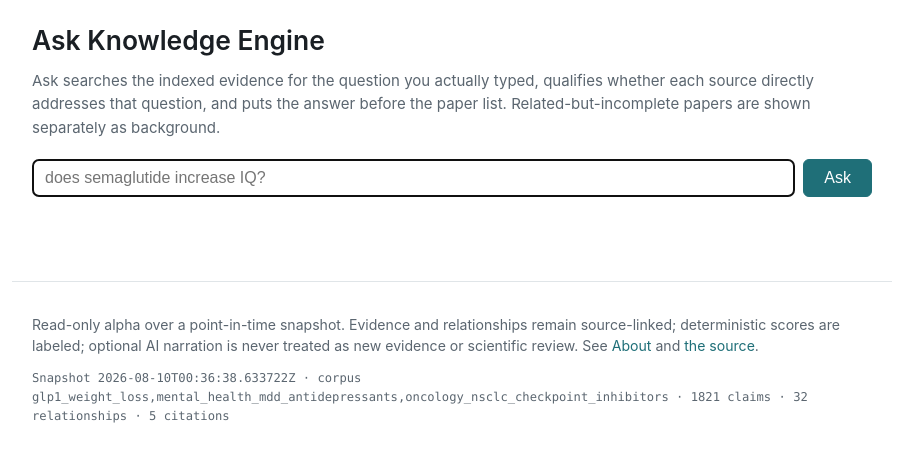
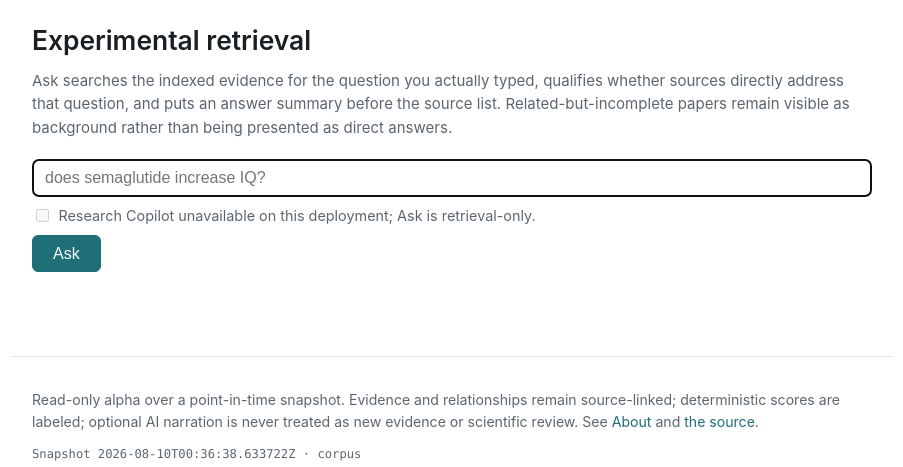
Before and after one commit to jweter/knowledge-engine-web, a FastAPI app: page /ask in a window 1280 px wide. Shown: the part 59-526 px from the top of the page, without its empty margins (188-1091 px from the left). Run offline with FastAPI, Linux system fonts and the light colour scheme; parts of the project's set-up code (start-up, migrations or seed data) failed here and were passed over; some libraries are stand-ins or nearby versions.

Commit message:
Preserve Ask contracts while adding answer-first presentation

```diff
--- a/knowledge_engine_web/templates/ask.html
+++ b/knowledge_engine_web/templates/ask.html
@@ -1,11 +1,12 @@
 {% extends "base.html" %}
 {% block title %}Knowledge Engine -- Ask{% endblock %}
 {% block content %}
-<h1>Ask Knowledge Engine</h1>
+<h1>Experimental retrieval</h1>
 <p class="disclaimer">
-  Ask searches the indexed evidence for the question you actually typed, qualifies
-  whether each source directly addresses that question, and puts the answer before
-  the paper list. Related-but-incomplete papers are shown separately as background.
+  Ask searches the indexed evidence for the question you actually typed, qualifies whether
+  sources directly address that question, and puts an answer summary before the source list.
+  Related-but-incomplete papers remain visible as background rather than being presented as
+  direct answers.
 </p>
 
 <form method="get" action="/ask" class="ask-form" id="ask-form">
@@ -21,12 +22,18 @@
   {% if synthesis_available %}
   <label class="ask-synthesize-toggle">
     <input type="checkbox" name="synthesize" value="1" {% if synthesize_requested %}checked{% endif %} />
-    Also run Research Copilot
+    Also run Research Copilot (local model, durable session, real inference)
+  </label>
+  {% else %}
+  <label class="ask-synthesize-toggle is-unavailable">
+    <input type="checkbox" disabled aria-disabled="true" />
+    Research Copilot unavailable on this deployment; Ask is retrieval-only.
   </label>
   {% endif %}
   <button type="submit" id="ask-submit">Ask</button>
   <p class="ask-running-status" id="ask-running-status" role="status" aria-live="polite" hidden>
-    Research Copilot is running. Retrieval and verification may take a few minutes.
+    Research Copilot is running. Retrieval, synthesis, and verification may take a few minutes.
+    Deterministic retrieval will remain available if it cannot complete.
   </p>
 </form>
 
@@ -36,66 +43,160 @@
 
 {% if results is not none %}
 {% set direct_results = results | selectattr('paper.direct_match') | list %}
-{% set background_results = results | rejectattr('paper.direct_match') | list %}
-
 <section class="ask-result-card ask-synthesis">
   <p class="trust-label">Question</p>
   <h2>{{ question }}</h2>
-
+  <h3>Answer</h3>
   {% if synthesize_requested and copilot_result and copilot_result.narrative_releaseable %}
-    <p class="trust-label reviewed">AI-generated, verification passed</p>
-    <h3>Answer</h3>
   <p>{{ copilot_result.narrative }}</p>
   {% elif direct_results %}
   {% set best = direct_results[0] %}
-    <p class="trust-label computed">Directly aligned indexed evidence</p>
-    <h3>Answer</h3>
   {% if best.evidence_entries and best.evidence_entries[0].evidence.claim_text %}
   <p>{{ best.evidence_entries[0].evidence.claim_text }}</p>
-      <p class="disclaimer">
-        This response is the stored source-linked claim from the best directly aligned
-        evidence record, not a newly invented scientific conclusion.
-      </p>
+  <p class="disclaimer">Stored source-linked claim from the best directly aligned evidence record.</p>
   {% else %}
   <p>
-        Knowledge Engine found a source that directly addresses this question, but this
-        deployment does not have a stored source-linked claim available to state a more
-        specific answer safely. See the supporting source below.
+    Knowledge Engine found a source that directly addresses this question, but no stored
+    source-linked claim is available for a more specific answer. See the source below.
   </p>
   {% endif %}
   {% else %}
-    <p class="trust-label">No direct indexed evidence</p>
-    <h3>Answer</h3>
-    <p>
-      I could not find evidence in the indexed corpus that directly answers
-      &ldquo;{{ question }}&rdquo;.
-    </p>
+  <p>I could not find evidence in the indexed corpus that directly answers &ldquo;{{ question }}&rdquo;.</p>
   <p class="disclaimer">
-      Papers that only share the broad topic are not treated as answers. If related
-      papers were found, they are separated below as background rather than presented
-      as evidence for the requested outcome.
+    Papers that only share the broad topic are not treated as answers. They are labelled
+    background below.
   </p>
   {% endif %}
+</section>
 
+{% if synthesize_requested %}
+<section class="ask-result-card ask-synthesis">
+  <p class="trust-label reviewed">AI-generated, not reviewed</p>
+  <h3>Research Copilot result</h3>
+  <p class="disclaimer">
+    Local-model narration over a durable retrieval session, followed by deterministic citation
+    and qualifier checks. This is not a scientific judgment or new evidence.
+  </p>
   {% if copilot_error %}
   <p class="empty-state">{{ copilot_error }}</p>
   {% endif %}
+  {% if copilot_result %}
+  {% set failed_steps = copilot_result.workflow.steps | rejectattr('succeeded') | list %}
+  <p>
+    <strong>Session:</strong> <code>{{ copilot_result.session_id }}</code><br />
+    <strong>Workflow:</strong> {% if failed_steps %}{{ failed_steps | length }} step(s) failed{% else %}completed{% endif %}<br />
+    <strong>Close gate:</strong> {{ copilot_result.close_result.status.value }}<br />
+    <strong>Verification:</strong>
+    {% if copilot_result.verification is none %}not run
+    {% elif copilot_result.verification.is_clean %}passed
+    {% else %}flagged for review{% endif %}
+  </p>
+  {% if copilot_result.verification and not copilot_result.verification.is_clean %}
+  <div class="trust-warning is-critical" role="alert">
+    <strong>Verification findings:</strong>
+    <ul>
+      {% if copilot_result.verification.hallucinated_citations %}
+      <li>
+        Cited but not found in this session's retrieved evidence:
+        {% for evidence_record_id in copilot_result.verification.hallucinated_citations %}<code>{{ evidence_record_id }}</code>{% if not loop.last %}, {% endif %}{% endfor %}
+      </li>
+      {% endif %}
+      {% if copilot_result.verification.ungrounded_numbers %}
+      <li>
+        Numbers stated in the narrative but not found in cited evidence:
+        {% for number in copilot_result.verification.ungrounded_numbers %}<code>{{ number }}</code>{% if not loop.last %}, {% endif %}{% endfor %}
+      </li>
+      {% endif %}
+      {% if copilot_result.verification.missed_qualifiers %}
+      <li>
+        Qualifying or contradicting evidence not cited:
+        {% for evidence_record_id in copilot_result.verification.missed_qualifiers %}<code>{{ evidence_record_id }}</code>{% if not loop.last %}, {% endif %}{% endfor %}
+      </li>
+      {% endif %}
+    </ul>
+  </div>
+  {% endif %}
+  {% if failed_steps %}
+  <p class="empty-state">
+    The durable session recorded an incomplete retrieval workflow. No narrative should be
+    treated as a complete answer.
+  </p>
+  {% endif %}
+  {% if copilot_result.close_result.validation and copilot_result.close_result.validation.unresolved_required_criteria %}
+  <p class="empty-state">
+    <strong>Unresolved close-gate criteria:</strong>
+    {% for criterion_id in copilot_result.close_result.validation.unresolved_required_criteria %}<code>{{ criterion_id }}</code>{% if not loop.last %}, {% endif %}{% endfor %}
+  </p>
+  {% endif %}
+  {% if copilot_result.synthesis_error %}
+  <p class="empty-state">The local model did not produce a narrative. The session recorded the failure.</p>
+  {% elif copilot_result.narrative_releaseable %}
+  <p>{{ copilot_result.narrative }}</p>
+  {% elif copilot_result.narrative %}
+  <p class="trust-warning is-critical" role="alert">
+    A draft narrative was recorded but is withheld because deterministic verification or the
+    Research ISA close gate did not pass.
+  </p>
+  {% else %}
+  <p class="empty-state">No evidence with a stated claim was retrieved to narrate.</p>
+  {% endif %}
+  {% if copilot_result.narrative_releaseable and copilot_result.session_report and copilot_result.session_report.sourced_claims %}
+  <h4>Resolved citations</h4>
+  <ul>
+    {% for claim in copilot_result.session_report.sourced_claims %}
+    <li>
+      <strong>{{ claim.evidence_record_id }}</strong> -- {{ claim.paper_citation }}
+      {% if claim.paper_doi %}(DOI: {{ claim.paper_doi }}){% endif %}
+    </li>
+    {% endfor %}
+  </ul>
+  {% endif %}
+  {% if copilot_result.trace and copilot_result.trace.events %}
+  <details class="discovery-method-details">
+    <summary>Research path (session trace)</summary>
+    <ol class="ask-trace-events">
+      {% for event in copilot_result.trace.events %}
+      <li>
+        <strong>{{ event.workflow_node }}</strong> --
+        {% if event.succeeded %}succeeded{% else %}FAILED{% endif %}
+        {% if event.model_name or event.tool_name %} via <code>{{ event.model_name or event.tool_name }}</code>{% endif %}
+        {% if event.duration_ms is not none %} ({{ event.duration_ms }}ms){% endif %}
+        {% if event.notes %}<br /><span class="disclaimer">{{ event.notes }}</span>{% endif %}
+      </li>
+      {% endfor %}
+    </ol>
+    <dl>
+      <dt>Total recorded duration</dt>
+      <dd>{% if copilot_result.trace.total_duration_ms is not none %}{{ copilot_result.trace.total_duration_ms }}ms (known-duration steps only){% else %}not recorded{% endif %}</dd>
+      <dt>Evidence records traced to this run</dt>
+      <dd>
+        {% if copilot_result.trace.evidence_record_ids %}{% for evidence_record_id in copilot_result.trace.evidence_record_ids %}<code>{{ evidence_record_id }}</code>{% if not loop.last %}, {% endif %}{% endfor %}{% else %}none recorded on any event{% endif %}
+      </dd>
+    </dl>
+  </details>
+  {% endif %}
+  {% elif not copilot_error %}
+  <p class="empty-state">No Research Copilot result was returned.</p>
+  {% endif %}
 </section>
+{% endif %}
 
-{% if direct_results %}
-<h2>Supporting evidence</h2>
+<h2>Results for &ldquo;{{ question }}&rdquo;</h2>
+{% if results %}
 <ol class="ask-results">
-  {% for item in direct_results %}
+  {% for item in results %}
   {% set paper = item.paper %}
   <li class="ask-result-card">
-    <p class="trust-label">Direct match</p>
+    <p class="trust-label">{% if paper.direct_match %}Direct match{% else %}Background only{% endif %}</p>
     <h3><a href="/papers/{{ paper.paper_id }}">{{ paper.title }}</a></h3>
     <p class="disclaimer">
       {% if paper.doi %}DOI: {{ paper.doi }}{% endif %}
       {% if paper.publication_year %} &middot; {{ paper.publication_year }}{% endif %}
-      &middot; question alignment {{ '%.0f' | format(paper.evidence_alignment_score * 100) }}%
     </p>
     <p class="ask-snippet">{{ paper.snippet }}</p>
+    {% if paper.evidence_alignment_score > 0 %}
+    <p class="disclaimer">Ranking signal: source-linked evidence text aligned with this question.</p>
+    {% endif %}
     {% if item.evidence_entries %}
     <div class="ask-evidence">
       {% for entry in item.evidence_entries %}
@@ -106,57 +207,32 @@
         <p><a href="/claims/{{ evidence.evidence_record_id }}"><strong>{{ evidence.evidence_record_id }}</strong></a></p>
         {% if evidence.claim_text %}<p>{{ evidence.claim_text }}</p>{% endif %}
         {% if intelligence %}
+        <p class="trust-label computed">Computed, deterministic</p>
         <div class="ask-evidence-metrics">
           <div><strong>{{ intelligence.quality.score }}/100</strong><span>Evidence Quality</span></div>
           <div>
             <strong>{% if intelligence.consensus.score is not none %}{{ intelligence.consensus.score }}/100{% else %}not yet assessable{% endif %}</strong>
-            <span>Evidence Consensus</span>
+            <span>Evidence Consensus{% if intelligence.consensus.score is not none %} ({{ intelligence.consensus.reliability }}){% endif %}</span>
           </div>
           <div>
             <strong>{% if intelligence.confidence.score is not none %}{{ intelligence.confidence.score }}/100{% else %}not yet assessable{% endif %}</strong>
-            <span>Claim Confidence</span>
+            <span>Claim Confidence{% if intelligence.confidence.score is not none %} ({{ intelligence.confidence.reliability }}){% endif %}</span>
           </div>
         </div>
         {% endif %}
       </div>
       {% endfor %}
     </div>
+    {% else %}
+    <p class="empty-state">No evidence record matched for this paper.</p>
     {% endif %}
   </li>
   {% endfor %}
 </ol>
-{% endif %}
-
-{% if background_results %}
-<details class="discovery-method-details">
-  <summary>Related background papers (not direct answers) &mdash; {{ background_results | length }}</summary>
-  <p class="disclaimer">
-    These sources matched part of the query but did not cover enough of the actual
-    question to be presented as supporting evidence.
-  </p>
-  <ol class="ask-results">
-    {% for item in background_results %}
-    {% set paper = item.paper %}
-    <li class="ask-result-card">
-      <p class="trust-label">Background only</p>
-      <h3><a href="/papers/{{ paper.paper_id }}">{{ paper.title }}</a></h3>
-      <p class="disclaimer">
-        {% if paper.doi %}DOI: {{ paper.doi }}{% endif %}
-        {% if paper.publication_year %} &middot; {{ paper.publication_year }}{% endif %}
-        &middot; question alignment {{ '%.0f' | format(paper.evidence_alignment_score * 100) }}%
-      </p>
-      <p class="ask-snippet">{{ paper.snippet }}</p>
-    </li>
-    {% endfor %}
-  </ol>
-</details>
-{% endif %}
-
-{% if not direct_results and not background_results %}
-<p class="empty-state">No papers matched the submitted question in the indexed corpus.</p>
+{% else %}
+<p class="empty-state">No relevant papers found in the indexed corpus.</p>
 {% endif %}
 {% endif %}
-
 <script>
   (() => {
     const form = document.getElementById("ask-form");
```
Lines whose indentation alone changed are shown as unchanged.
